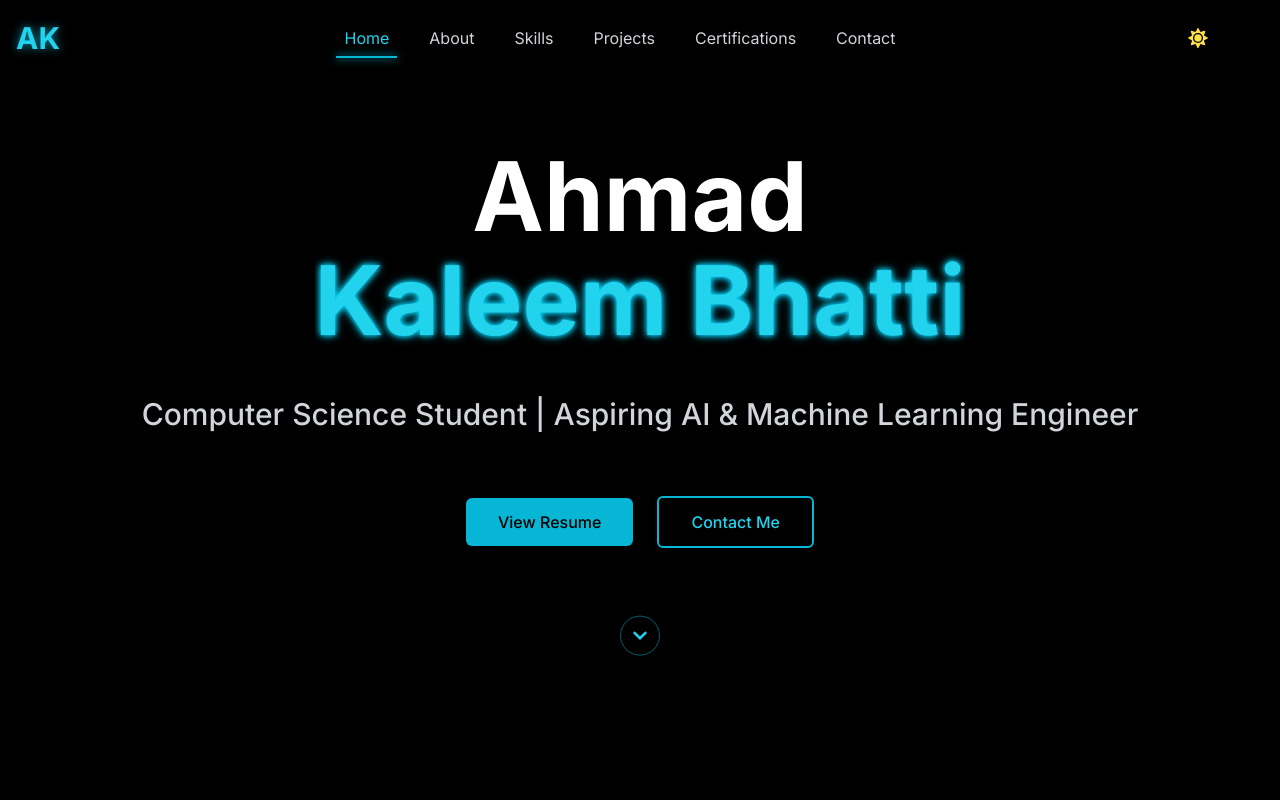
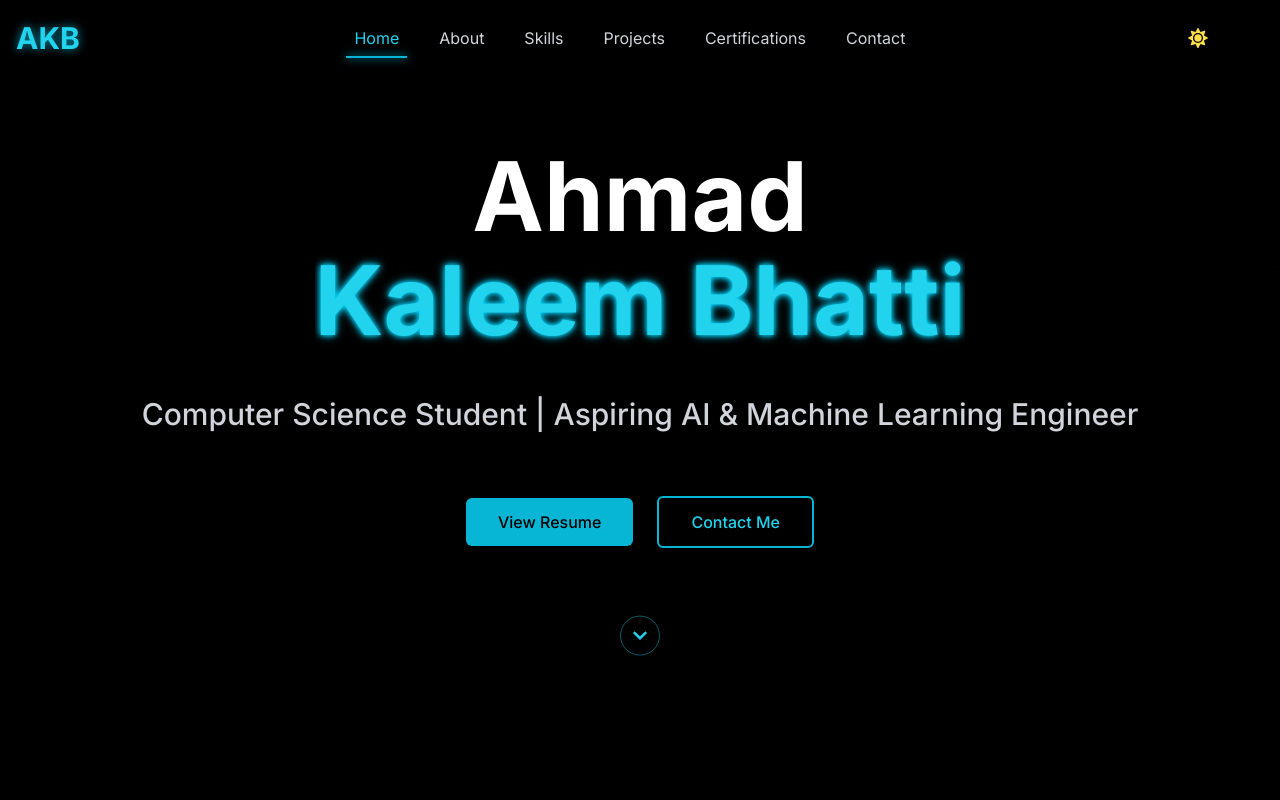
Before and after one commit to AhmaadKaleeem/portfolio_ahmad, a React (Create React App) app: page / in a window 1280 px wide. Shown: the top 800 px of the page. Built offline with nearby package versions, Linux system fonts and the light colour scheme.

Commit message:
Changes Done

```diff
--- a/src/components/About.jsx
+++ b/src/components/About.jsx
@@ -57,7 +57,7 @@ const About = () => {
                   {/* This would be your profile image */}
                   <div className="absolute inset-0 flex items-center justify-center text-6xl font-bold text-white/10">
                     <div className="relative flex items-center justify-center w-full h-full">
-                      <img src="profile.jpg" alt="Ahmad Kaleem Bhatti Pic" className="absolute inset-0 w-full h-full object-cover z-20" />
+                      <img src="/profile.jpg" alt="Ahmad Kaleem Bhatti Pic" className="absolute inset-0 w-full h-full object-cover z-20" />
                     </div>
                   </div>
                 </div>
--- a/src/components/Navbar.jsx
+++ b/src/components/Navbar.jsx
@@ -65,7 +65,7 @@ const Navbar = () => {
               whileHover={{ scale: 1.2, rotate: 5 }}
               style={{ textShadow: '0 0 10px rgba(0, 216, 255, 0.7)' }}
             >
-              AK
+              AKB
             </motion.div>
           </Link>
 
```
